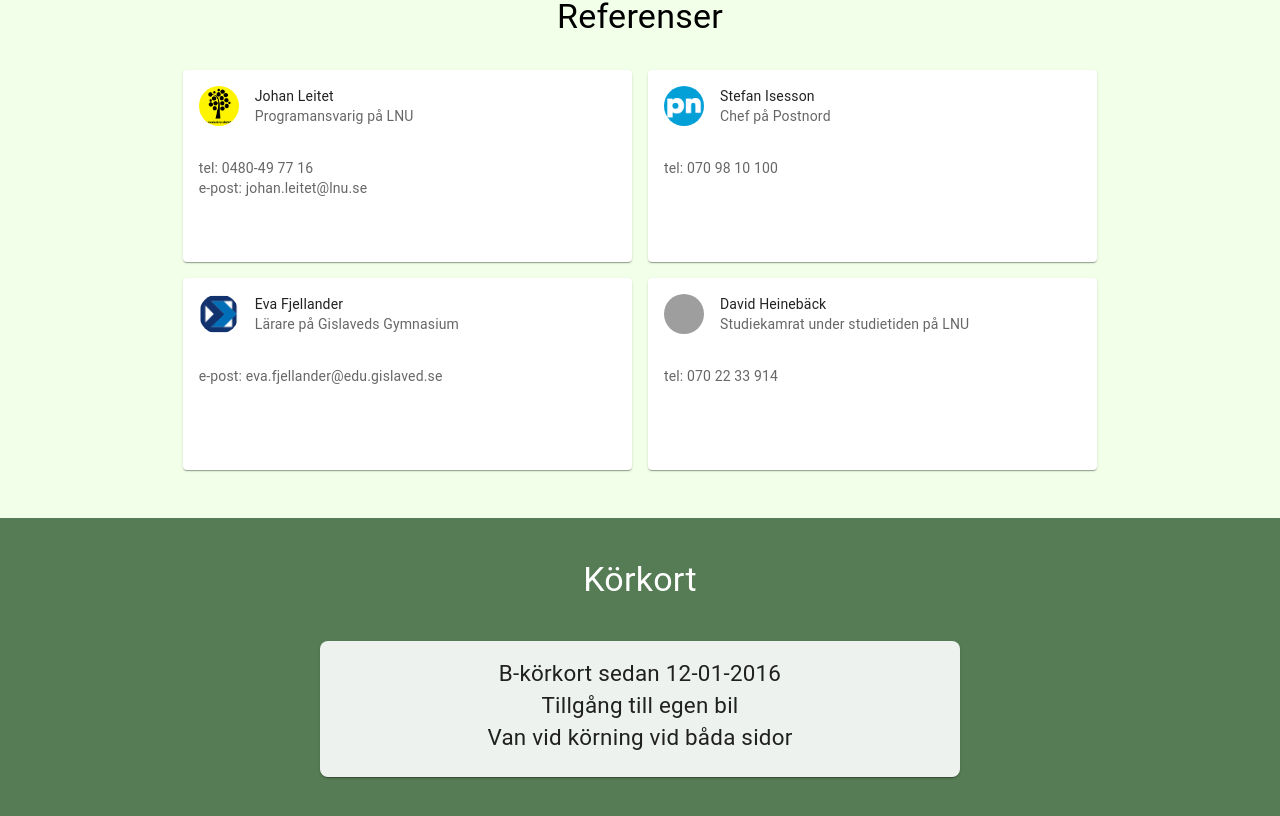
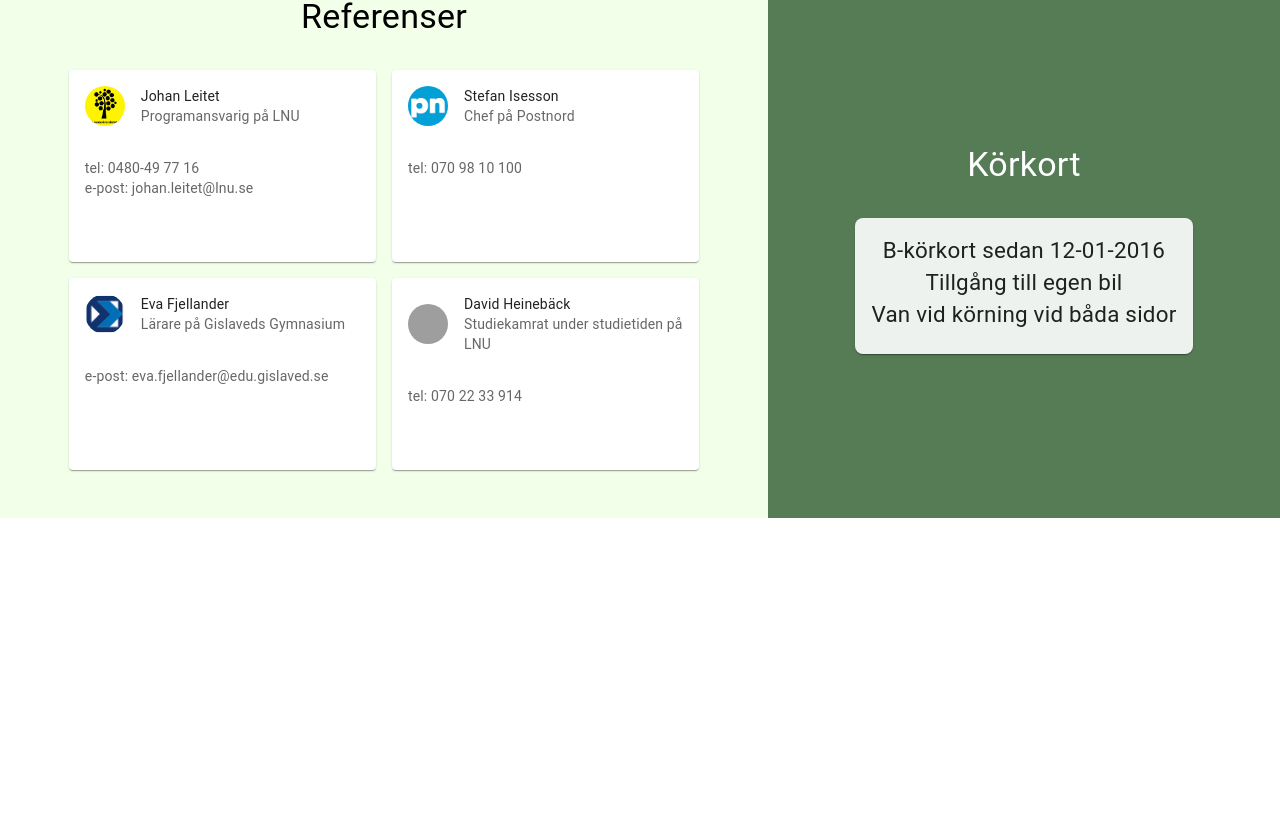
Before and after one commit to Tamimjabr/my-cv-react, a React (Create React App) app: page / in a window 1280 px wide. Shown: the part 4252-5068 px from the top of the page. After the commit the page ends 4770 px from the top, so only its background shows below. Built offline with nearby package versions, Linux system fonts and the light colour scheme; grey boxes are pictures that could not be loaded; a web font is replaced by a local one.

Commit message:
change the style for references and driving license

```diff
--- a/src/components/DrivingLicense.tsx
+++ b/src/components/DrivingLicense.tsx
@@ -1,24 +1,26 @@
 import { Box, Card, CardContent, Typography } from '@mui/material'
 import { theme } from '../themes/material-ui-theme'
+import { styled } from '@mui/material/styles';
+
+const StyledContainer = styled('div')`
+  background-color: ${theme.palette.primary.main};
+  width: 40%;
+  display: flex;
+  flex-flow: column nowrap;
+  justify-content: center;
+  align-items: center;
+  gap: 2rem;
+`
+
 const DrivingLicense = () => {
   return (
-
-    <Box
-      sx={{
-        minWidth: '100%',
-        height: 300,
-        display: 'flex',
-        justifyContent: 'space-evenly',
-        alignItems: 'center',
-        flexDirection: 'column',
-        backgroundColor: `${theme.palette.primary.main}`,
-      }}
-    >
-      <Typography variant="h4" sx={{ color: 'white' }}>
+    < StyledContainer >
+      <Typography variant="h4" sx={{ color: 'white', m: '1rem auto 0' }}>
         Körkort
       </Typography>
       <Card sx={{
         minWidth: '50%', textAlign: 'center', backgroundColor: 'rgba(255, 255, 255, 0.9)', borderRadius: '0.5rem',
+        m: '0 auto 1rem auto'
       }}>
         <CardContent>
           <Typography variant="body2" sx={{ fontSize: '1.4rem' }} >
@@ -28,7 +30,7 @@ const DrivingLicense = () => {
           </Typography>
         </CardContent>
       </Card>
-    </Box >
+    </ StyledContainer>
   )
 }
 
--- a/src/components/References.tsx
+++ b/src/components/References.tsx
@@ -10,7 +10,8 @@ import useMediaQuery from '@mui/material/useMediaQuery';
 const StyledContainer = styled('div')`
   padding: 1rem 0;
   background-color: #F2FFE9;
-  width: 100%;
+  height: 100%;
+  width: 60%;
   display: flex;
   flex-flow: column nowrap;
   justify-content: center;
--- a/src/screens/Homepage.tsx
+++ b/src/screens/Homepage.tsx
@@ -6,6 +6,20 @@ import ProgrammingSkills from '../components/ProgrammingSkills'
 import Projects from '../components/Projects'
 import References from '../components/References'
 import { StyledContainer } from '../themes/styled-container'
+import { styled } from '@mui/material/styles';
+
+const StyledSubContainer = styled('div')`
+  width: 100%;
+  display: flex;
+  flex-flow: row wrap;
+  @media only screen and (max-width: 880px){
+    flex-flow: column nowrap;
+    & > div{
+      width: 100%;
+    }
+  }
+`
+
 
 const Homepage = () => {
   return (
@@ -15,8 +29,10 @@ const Homepage = () => {
       <ProgrammingSkills />
       <Projects />
       <Education />
-      <References />
-      <DrivingLicense />
+      <StyledSubContainer>
+        <References />
+        <DrivingLicense />
+      </StyledSubContainer>
     </StyledContainer>
   )
 }
```
